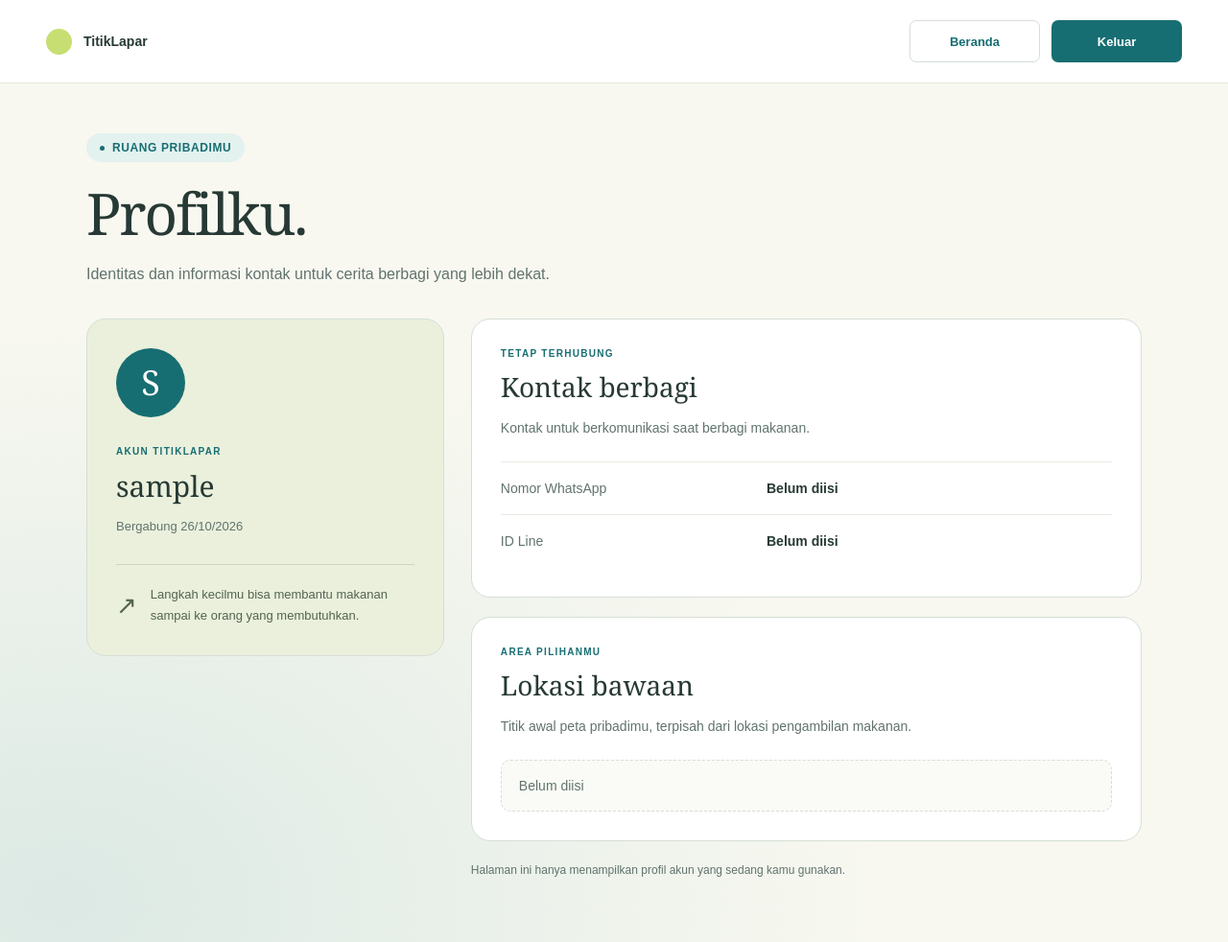
After one commit to Projek-PBP-B-12/ProjekUTSPBP, a Django app: page /accounts/profile/ in a window 1280 px wide. The commit adds this page. Shown: the whole page at 96% size. Run offline with Django 5.2, Linux system fonts and the light colour scheme; the visitor is signed in with stand-in values (Sample User, id 1); some web fonts are replaced.

Commit message:
feat:add login,logout system

```diff
--- a/TitikLapar/settings.py
+++ b/TitikLapar/settings.py
@@ -148,3 +148,7 @@ WHITENOISE_USE_FINDERS = True
 # https://docs.djangoproject.com/en/5.2/ref/settings/#default-auto-field
 
 DEFAULT_AUTO_FIELD = 'django.db.models.BigAutoField'
+
+LOGIN_URL = 'userprofile:login'
+LOGIN_REDIRECT_URL = 'userprofile:profile'
+LOGOUT_REDIRECT_URL = 'landing_page'
--- a/static/css/style.css
+++ b/static/css/style.css
@@ -74,7 +74,8 @@ a {
   -webkit-tap-highlight-color: transparent;
 }
 
-a:focus-visible {
+a:focus-visible,
+button:focus-visible {
   outline: 3px solid #789b23;
   outline-offset: 5px;
 }
@@ -177,8 +178,14 @@ main {
   border: 1px solid transparent;
   border-radius: 7px;
   font-size: 13px;
+  font-family: inherit;
   font-weight: 700;
+  cursor: pointer;
   transition: background-color 0.2s, transform 0.2s;
+}
+
+.logout-form {
+  margin: 0;
 }
 
 .button:hover {
@@ -210,6 +217,7 @@ main {
 }
 
 /* 7. Hero: latar, judul, dan ajakan */
+
 .site-messages p {
   margin-block: 20px;
   padding: 16px 20px;
--- /dev/null
+++ b/userprofile/static/userprofile/css/profile.css
@@ -0,0 +1,117 @@
+.profile-nav { padding-inline: 0; }
+
+.profile-main {
+  background: radial-gradient(ellipse at 5% 95%, #dce9e4, transparent 50%), #f8f8f0;
+}
+
+.profile-layout { max-width: 1100px; padding-block: 52px 64px; }
+
+.profile-heading h1 { font-size: clamp(44px, 5vw, 60px); }
+
+.profile-heading > p:last-child {
+  max-width: 540px;
+  color: var(--muted);
+  font-size: 16px;
+  line-height: 1.7;
+  margin: 20px 0 32px;
+}
+
+.profile-columns {
+  display: grid;
+  grid-template-columns: minmax(0, .8fr) minmax(0, 1.5fr);
+  align-items: start;
+  gap: 28px;
+}
+
+.identity-card, .detail-card {
+  padding: 30px;
+  border: 1px solid var(--border);
+  border-radius: 20px;
+  background: #fff;
+  overflow-wrap: anywhere;
+}
+
+.identity-card { background: #eaf0dc; }
+
+.profile-avatar {
+  display: grid;
+  place-items: center;
+  width: 72px;
+  height: 72px;
+  border-radius: 50%;
+  margin-bottom: 30px;
+  background: var(--teal);
+  color: #fff;
+  font: 36px Georgia, 'Times New Roman', serif;
+}
+
+.profile-kicker {
+  margin: 0 0 12px;
+  color: var(--teal);
+  font-size: 10px;
+  font-weight: 700;
+  letter-spacing: 1.3px;
+}
+
+.profile-columns h2 {
+  margin: 0;
+  font: 400 28px/1.25 Georgia, 'Times New Roman', serif;
+}
+
+.identity-card h2 { font-size: 30px; }
+
+.joined-date { color: var(--muted); font-size: 13px; line-height: 1.7; }
+
+.identity-note {
+  display: flex;
+  gap: 14px;
+  border-top: 1px solid #cdd7bd;
+  margin-top: 28px;
+  padding-top: 20px;
+  color: #52634f;
+  font-size: 13px;
+  line-height: 1.7;
+}
+
+.identity-note span { font-size: 26px; }
+.identity-note p { margin: 0; }
+.profile-details { display: grid; gap: 20px; }
+.section-description { color: var(--muted); font-size: 14px; line-height: 1.6; }
+.profile-values { margin: 24px 0 0; }
+
+.profile-values > div {
+  display: grid;
+  grid-template-columns: 1fr 1.4fr;
+  gap: 20px;
+  padding-block: 16px;
+  border-top: 1px solid #e6ebe0;
+  font-size: 14px;
+  line-height: 1.6;
+}
+
+.profile-values dt { color: var(--muted); }
+.profile-values dd { margin: 0; font-weight: 600; }
+
+.empty-location {
+  padding: 18px;
+  margin: 24px 0 0;
+  border: 1px dashed var(--border);
+  border-radius: 10px;
+  background: #fafbf6;
+  color: var(--muted);
+  font-size: 14px;
+}
+
+.profile-privacy { color: var(--muted); font-size: 12px; line-height: 1.7; margin: 0; }
+
+@media (max-width: 800px) {
+  .profile-nav { min-height: 80px; }
+  .profile-layout { max-width: 560px; padding-block: 32px 40px; }
+  .profile-columns { grid-template-columns: 1fr; gap: 20px; }
+  .identity-card, .detail-card { padding: 24px; }
+  .profile-avatar { width: 56px; height: 56px; font-size: 28px; margin-bottom: 20px; }
+}
+
+@media (max-width: 420px) {
+  .profile-values > div { grid-template-columns: 1fr; gap: 5px; }
+}
--- /dev/null
+++ b/userprofile/templates/userprofile/includes/logout_form.html
@@ -0,0 +1,4 @@
+<form class="logout-form" method="post" action="{% url 'userprofile:logout' %}">
+  {% csrf_token %}
+  <button class="button button-primary" type="submit">Keluar</button>
+</form>
--- /dev/null
+++ b/userprofile/templates/userprofile/profile.html
@@ -0,0 +1,66 @@
+{% load static l10n %}
+<!DOCTYPE html>
+<html lang="id">
+<head>
+  <meta charset="UTF-8">
+  <meta name="viewport" content="width=device-width, initial-scale=1.0">
+  <meta name="theme-color" content="#176e72">
+  <title>Profilku — TitikLapar</title>
+  <link rel="stylesheet" href="{% static 'css/style.css' %}">
+  <link rel="stylesheet" href="{% static 'userprofile/css/profile.css' %}">
+</head>
+<body>
+  <header class="site-header">
+    <nav class="navbar container profile-nav" aria-label="Navigasi utama">
+      <a class="brand" href="{% url 'landing_page' %}" aria-label="TitikLapar, beranda"><span class="brand-dot"></span><span>TitikLapar</span></a>
+      <div class="nav-actions">
+        <a class="button button-outline" href="{% url 'landing_page' %}">Beranda</a>
+        {% include 'userprofile/includes/logout_form.html' %}
+      </div>
+    </nav>
+  </header>
+  <main class="profile-main">
+    <div class="profile-layout container">
+      <header class="profile-heading">
+        <p class="eyebrow"><span></span>RUANG PRIBADIMU</p>
+        <h1>Profilku.</h1>
+        <p>Identitas dan informasi kontak untuk cerita berbagi yang lebih dekat.</p>
+      </header>
+      <div class="profile-columns">
+        <section class="identity-card" aria-labelledby="identity-title">
+          <span class="profile-avatar" aria-hidden="true">{{ user.username|first|upper }}</span>
+          <p class="profile-kicker">AKUN TITIKLAPAR</p>
+          <h2 id="identity-title">{{ user.username }}</h2>
+          <p class="joined-date">Bergabung {{ user.date_joined|date:"d/m/Y" }}</p>
+          <div class="identity-note"><span aria-hidden="true">↗</span><p>Langkah kecilmu bisa membantu makanan sampai ke orang yang membutuhkan.</p></div>
+        </section>
+        <div class="profile-details">
+          <section class="detail-card" aria-labelledby="contact-title">
+            <p class="profile-kicker">TETAP TERHUBUNG</p>
+            <h2 id="contact-title">Kontak berbagi</h2>
+            <p class="section-description">Kontak untuk berkomunikasi saat berbagi makanan.</p>
+            <dl class="profile-values">
+              <div><dt>Nomor WhatsApp</dt><dd>{{ profile.whatsapp_number|default:"Belum diisi" }}</dd></div>
+              <div><dt>ID Line</dt><dd>{{ profile.line_id|default:"Belum diisi" }}</dd></div>
+            </dl>
+          </section>
+          <section class="detail-card" aria-labelledby="location-title">
+            <p class="profile-kicker">AREA PILIHANMU</p>
+            <h2 id="location-title">Lokasi bawaan</h2>
+            <p class="section-description">Titik awal peta pribadimu, terpisah dari lokasi pengambilan makanan.</p>
+            {% if profile and profile.default_latitude != None and profile.default_longitude != None %}
+              <dl class="profile-values coordinates">
+                <div><dt>Lintang</dt><dd>{{ profile.default_latitude|unlocalize }}</dd></div>
+                <div><dt>Bujur</dt><dd>{{ profile.default_longitude|unlocalize }}</dd></div>
+              </dl>
+            {% else %}
+              <p class="empty-location">Belum diisi</p>
+            {% endif %}
+          </section>
+          <p class="profile-privacy">Halaman ini hanya menampilkan profil akun yang sedang kamu gunakan.</p>
+        </div>
+      </div>
+    </div>
+  </main>
+</body>
+</html>
--- a/userprofile/templates/userprofile/register.html
+++ b/userprofile/templates/userprofile/register.html
@@ -53,6 +53,7 @@
           {% endfor %}
           <button class="button button-primary register-submit" type="submit">Buat akun <span aria-hidden="true">↗</span></button>
         </form>
+        <p class="account-switch">Sudah punya akun? <a href="{% url 'userprofile:login' %}">Login di sini</a></p>
         <p class="registration-footnote">Gratis untuk mulai. Selamatkan makanan, satu langkah setiap hari.</p>
       </section>
     </div>
--- a/userprofile/urls.py
+++ b/userprofile/urls.py
@@ -5,5 +5,8 @@ from . import views
 app_name = "userprofile"
 
 urlpatterns = [
-    path("register/", views.register, name="register")
+    path("register/", views.register, name="register"),
+    path("login/", views.UserLoginView.as_view(), name="login"),
+    path("logout/", views.UserLogoutView.as_view(), name="logout"),
+    path("profile/", views.profile_detail, name="profile"),
 ]
--- a/userprofile/views.py
+++ b/userprofile/views.py
@@ -1,15 +1,20 @@
-from django.shortcuts import redirect, render
+from urllib.parse import urlsplit
+
 from django.contrib import messages
 from django.contrib.auth import get_user_model
+from django.contrib.auth.decorators import login_required
+from django.contrib.auth.views import LoginView, LogoutView
 from django.db import IntegrityError, transaction
+from django.shortcuts import redirect, render
+from django.utils.decorators import method_decorator
 from django.utils.translation import override
-from django.views.decorators.http import require_http_methods
+from django.views.decorators.cache import never_cache
+from django.views.decorators.http import require_http_methods, require_safe
 from django.views.decorators.debug import sensitive_post_parameters
 
-from .forms import RegistrationForm
+from .forms import LoginForm, RegistrationForm
 from .models import UserProfile
 
-# Create your views here.
 
 @require_http_methods(["GET", "POST"])
 @sensitive_post_parameters("password1", "password2")
@@ -33,3 +38,29 @@ def register(request):
             return redirect("landing_page")
 
     return render(request, "userprofile/register.html", {"form": form})
+
+@method_decorator(override("id"), name="dispatch")
+class UserLoginView(LoginView):
+    template_name = "userprofile/login.html"
+    authentication_form = LoginForm
+    redirect_authenticated_user = True
+    http_method_names = ["get", "post", "head", "options"]
+
+    def get_success_url(self):
+        destination = super().get_success_url()
+        if urlsplit(destination).path == self.request.path:
+            return self.get_default_redirect_url()
+        return destination
+
+
+class UserLogoutView(LogoutView):
+    def get_success_url(self):
+        return self.get_default_redirect_url()
+
+
+@never_cache
+@login_required
+@require_safe
+def profile_detail(request):
+    profile = UserProfile.objects.filter(user=request.user).first()
+    return render(request, "userprofile/profile.html", {"profile": profile})
```
Also changed, not shown: templates/index.html (+15 -11 lines), userprofile/forms.py (+15 -1 lines), userprofile/static/userprofile/css/register.css (+15 -0 lines), userprofile/templates/userprofile/login.html (added, +56 -0 lines), userprofile/test_auth.py (added, +352 -0 lines).
